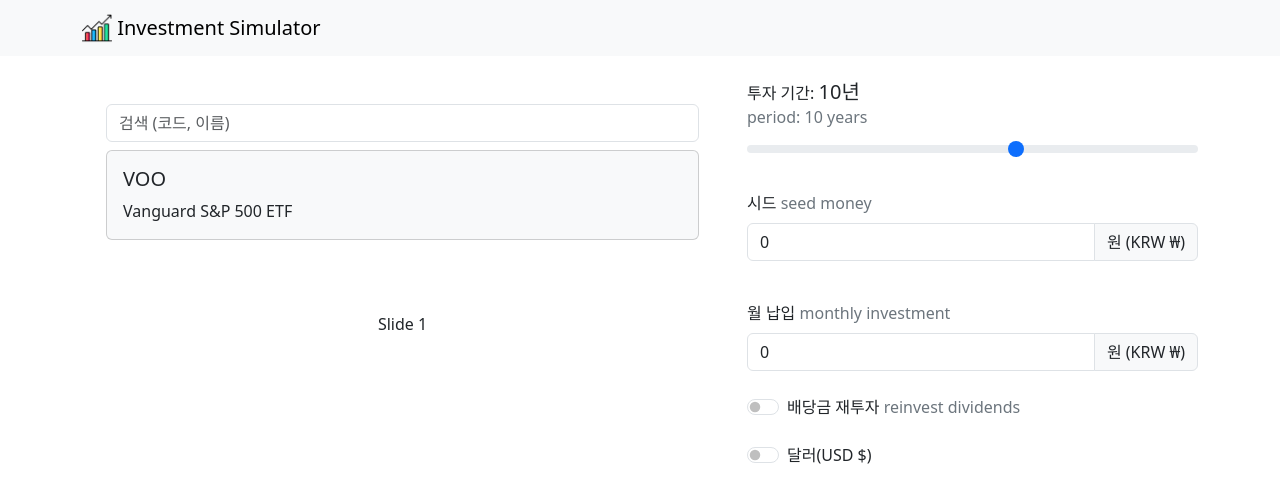
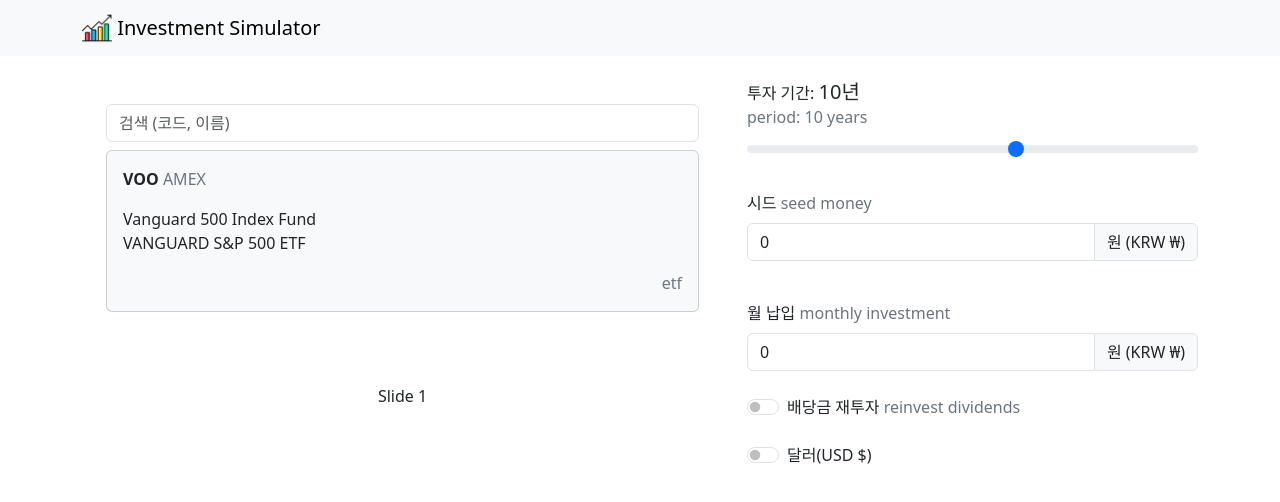
Before and after one commit to seungtoctoc/investment-simulator-client, a React (Vite) app: page / in a window 1280 px wide. Shown: the top 502 px of the page. Built offline with nearby package versions, Linux system fonts and the light colour scheme.

Commit message:
feat: picked asset in card

```diff
--- a/src/components/SimulationTab/AssetSetting/AssetPicking.jsx
+++ b/src/components/SimulationTab/AssetSetting/AssetPicking.jsx
@@ -1,13 +1,23 @@
-import React from 'react';
+import React, { useState } from 'react';
 
 import AssetCard from './AssetPicking/AssetCard';
 import SearchingForm from './AssetPicking/SearchingForm';
 
-export default function AssetPicking() {
+export default function AssetPicking(props) {
+  const setSymbol = props.setSymbol;
+
+  const [asset, setAsset] = useState({
+    symbol: 'VOO',
+    name: 'Vanguard 500 Index Fund',
+    type: 'etf',
+    exchange: 'AMEX',
+    korean_name: 'VANGUARD S&P 500 ETF',
+  });
+
   return (
     <div className='p-4'>
-      <SearchingForm />
-      <AssetCard />
+      <SearchingForm setAsset={setAsset} setSymbol={setSymbol} />
+      <AssetCard asset={asset} />
     </div>
   );
 }
--- a/src/components/SimulationTab/AssetSetting/AssetPicking/AssetCard.jsx
+++ b/src/components/SimulationTab/AssetSetting/AssetPicking/AssetCard.jsx
@@ -2,12 +2,34 @@ import React from 'react';
 
 import Card from 'react-bootstrap/Card';
 
-export default function AssetCard() {
+export default function AssetCard(props) {
+  const asset = props.asset;
+
   return (
     <Card bg={'light'.toLowerCase()} text={'dark'} className='mt-2'>
       <Card.Body>
-        <Card.Title> VOO </Card.Title>
-        <Card.Text>Vanguard S&P 500 ETF</Card.Text>
+        <Card.Text>
+          <strong>
+            {asset.exchange.startsWith('KOS')
+              ? asset.symbol.slice(0, -3)
+              : asset.symbol}
+          </strong>{' '}
+          <span className='text-secondary'>{asset.exchange}</span>
+        </Card.Text>
+        <Card.Text>
+          {asset.exchange.startsWith('KOS') && asset.korean_name
+            ? asset.korean_name
+            : asset.name}
+          <br />
+          {asset.exchange.startsWith('KOS') && asset.korean_name
+            ? asset.name
+            : asset.korean_name
+            ? asset.korean_name
+            : ''}
+        </Card.Text>
+        <Card.Text className='text-secondary text-end'>
+          {asset.type === 'etf' ? 'etf' : ''}
+        </Card.Text>
       </Card.Body>
     </Card>
   );
--- a/src/components/SimulationTab/AssetSetting/AssetPicking/SearchingForm.jsx
+++ b/src/components/SimulationTab/AssetSetting/AssetPicking/SearchingForm.jsx
@@ -5,12 +5,27 @@ import ListGroup from 'react-bootstrap/ListGroup';
 import { findAssets } from '../../../../apis/apis';
 import SearchResultCard from './SearchingForm/SearchResultCard';
 
-export default function SearchingForm() {
+export default function SearchingForm(props) {
+  const setAsset = props.setAsset;
+  const setSymbol = props.setSymbol;
+
   const [searchResult, setSearchResult] = useState([]);
   const [isListVisible, setIsListVisible] = useState(false);
   const formRef = useRef(null);
 
   const resultLimit = 10;
+
+  const clickResult = (asset) => {
+    setAsset({
+      type: asset.type,
+      symbol: asset.symbol,
+      exchange: asset.exchange,
+      name: asset.name,
+      korean_name: asset.korean_name,
+    });
+    setSymbol(asset.symbol);
+    setIsListVisible(false);
+  };
 
   const handleOutsideClick = (event) => {
     if (formRef.current && !formRef.current.contains(event.target)) {
@@ -56,7 +71,11 @@ export default function SearchingForm() {
             style={{ width: '100%', top: '100%', zIndex: 10 }}
           >
             {searchResult.map((asset, idx) => (
-              <SearchResultCard asset={asset} key={idx} />
+              <SearchResultCard
+                asset={asset}
+                key={idx}
+                clickResult={clickResult}
+              />
             ))}
           </ListGroup>
         )}
--- a/src/components/SimulationTab/AssetSetting/AssetPicking/SearchingForm/SearchResultCard.jsx
+++ b/src/components/SimulationTab/AssetSetting/AssetPicking/SearchingForm/SearchResultCard.jsx
@@ -4,16 +4,23 @@ import ListGroup from 'react-bootstrap/ListGroup';
 
 export default function SearchResultCard(props) {
   const asset = props.asset;
+  const clickResult = props.clickResult;
 
   return (
     <div>
       <ListGroup.Item>
-        <div>
+        <div
+          onClick={() => {
+            clickResult(asset);
+          }}
+        >
           <strong> {asset.symbol} </strong>
           <span className='text-secondary'> {asset.exchange} </span>
           <span>
             {' '}
-            {asset.exchange.startsWith('KOS') ? asset.korean_name : asset.name}
+            {asset.exchange.startsWith('KOS') && asset.korean_name
+              ? asset.korean_name
+              : asset.name}
           </span>
         </div>
       </ListGroup.Item>
```
